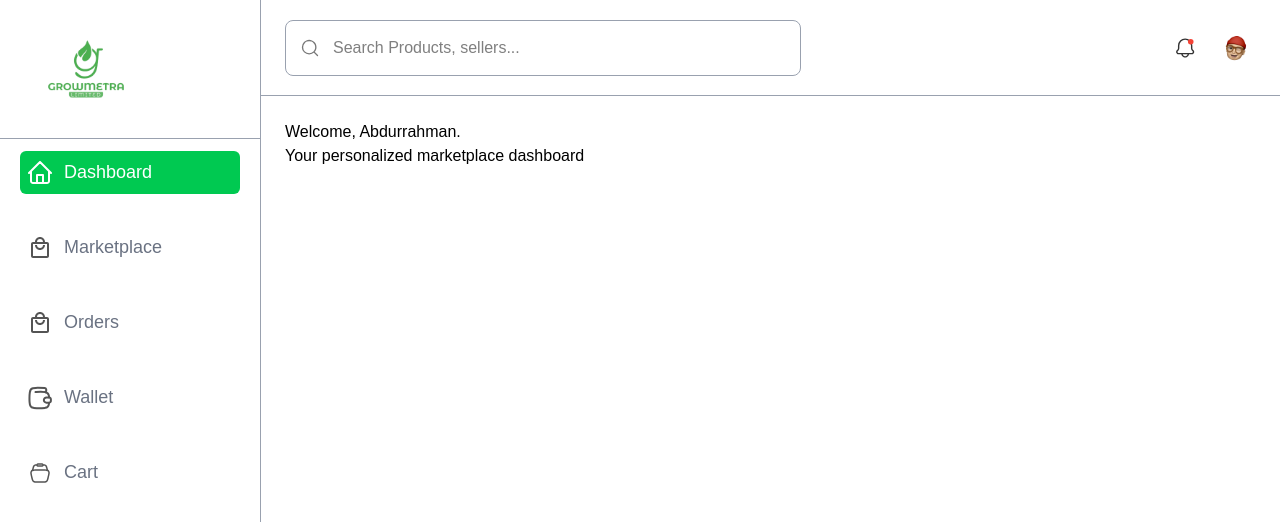
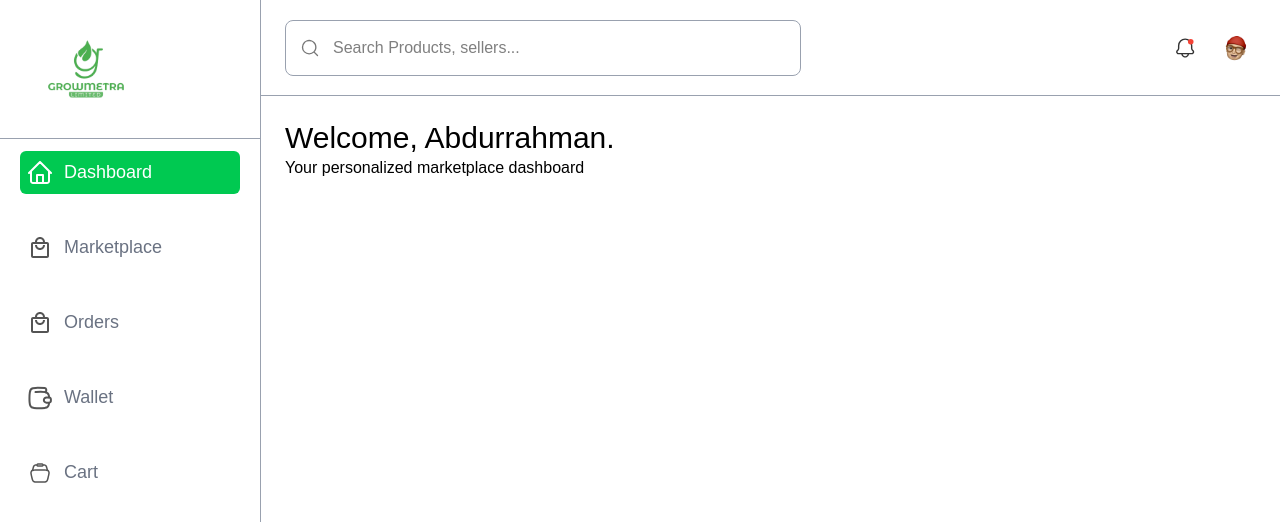
Before and after one commit to GROWMETRA11/GrowMetra11, a React (Vite) app: page /dashboard in a window 1280 px wide. Shown: the top 522 px of the page. Built offline with nearby package versions, Linux system fonts and the light colour scheme.

Commit message:
fix: fixed the dashboard header content

```diff
--- a/src/pages/dashboard/famers/screen/Dashboard.jsx
+++ b/src/pages/dashboard/famers/screen/Dashboard.jsx
@@ -5,8 +5,8 @@ const Dashboard = () => {
   return (
     <DashboardLayout>
       { /* Text */ }
-      <h2>Welcome, Abdurrahman.</h2>
-      <p> Your personalized marketplace dashboard </p>
+      <h2 className='font-normal text-3xl'>Welcome, Abdurrahman.</h2>
+      <p className='text-[16px] font-normal'> Your personalized marketplace dashboard </p>
     </DashboardLayout>
   )
 }
```
Also changed, not shown: 1 other file (tests, documents, lock files or other folders).
